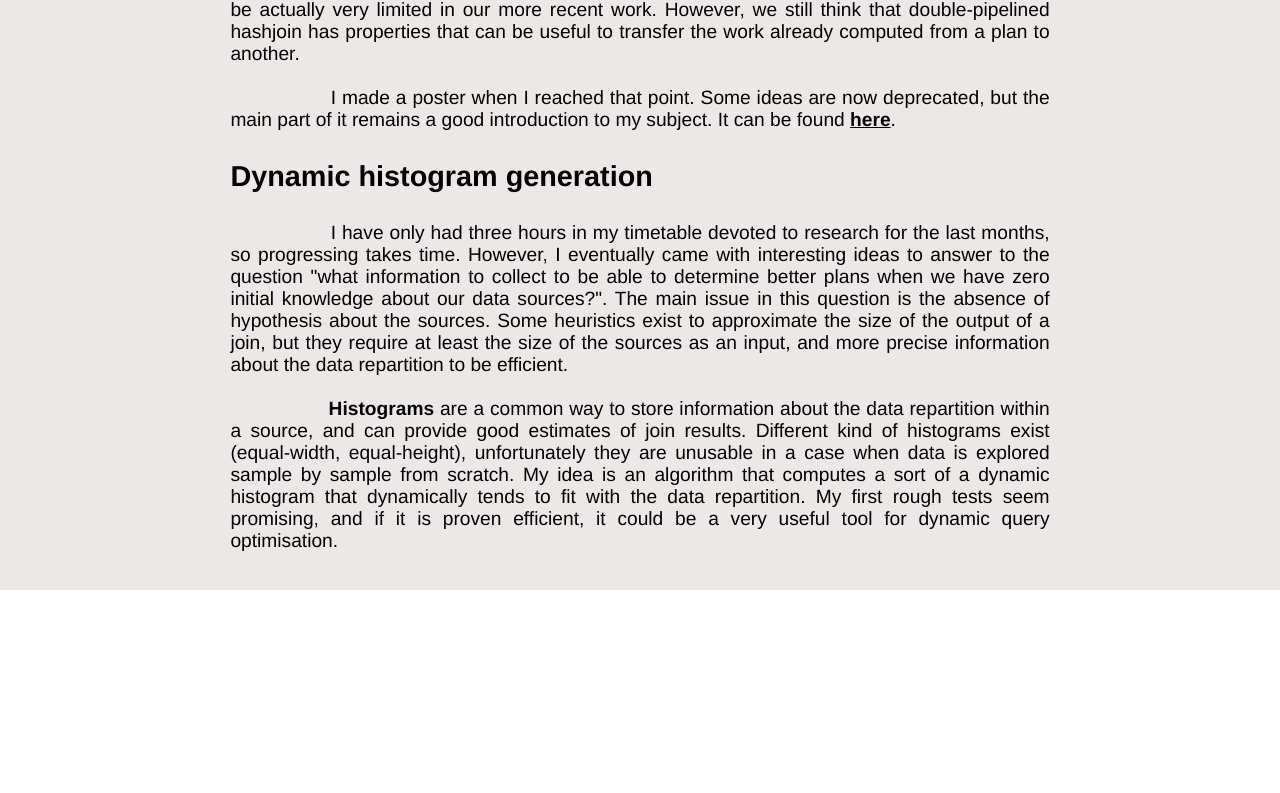
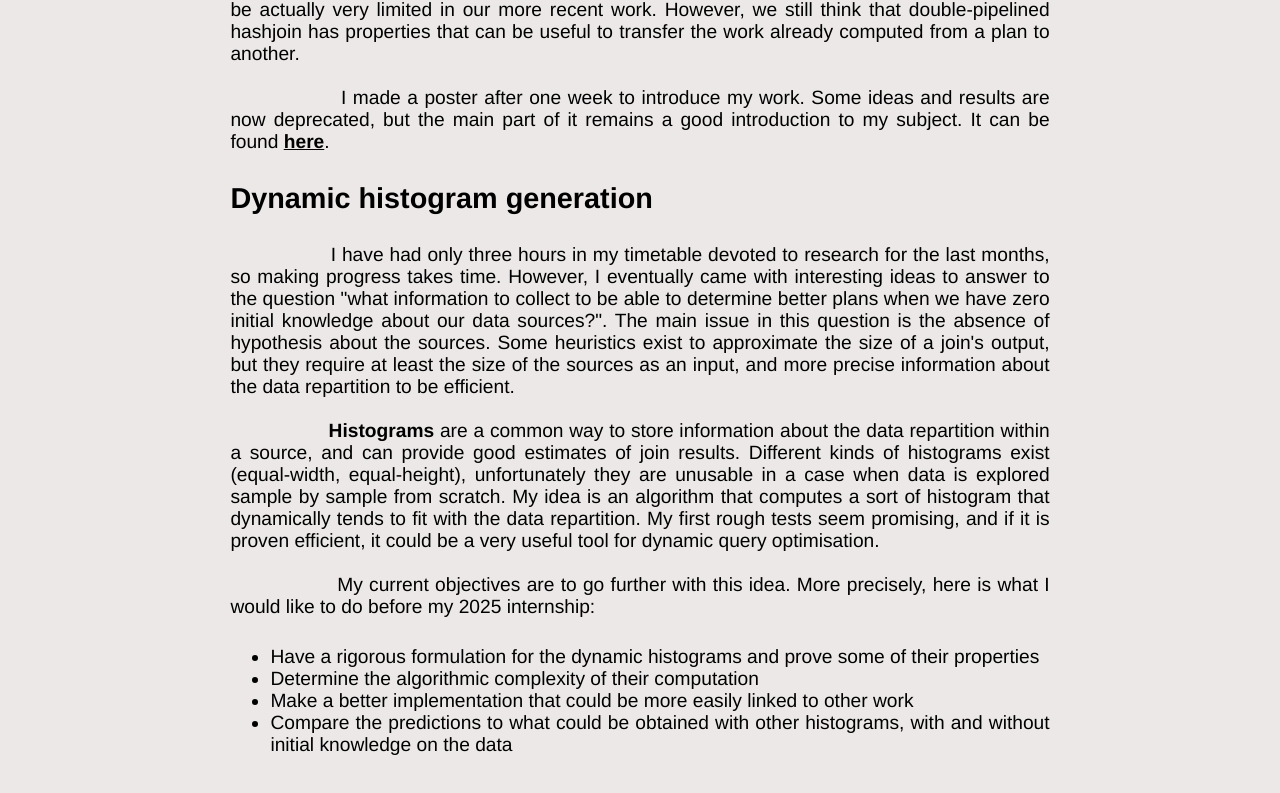
Before and after one commit to maurin-gilles/maurininfo, a plain HTML site: page research.html in a window 1280 px wide. Shown: the part 1988-2781 px from the top of the page. Before the commit the page ends 2578 px from the top, so only its background shows below. Drawn offline with Linux system fonts and the light colour scheme; a script that the page names is missing.

Commit message:
end part about dynamic query optimisation so far

```diff
--- a/research.html
+++ b/research.html
@@ -141,22 +141,30 @@
                 This "step-by-step" approach unfortunately proved to be actually very limited in our more recent work.
                 However, we still think that double-pipelined hashjoin has properties that can be useful to transfer the work already computed from a plan to another.
                 <br><br>&nbsp;&nbsp;&nbsp;&nbsp;&nbsp;&nbsp;&nbsp;&nbsp;&nbsp;&nbsp;&nbsp;&nbsp;&nbsp;&nbsp;&nbsp;&nbsp;
-                I made a poster when I reached that point. Some ideas are now deprecated, but the main part of it remains a good introduction to my subject. It can be found <a href="docs/poster.pdf"><b><u>here</u></b></a>.
+                I made a poster after one week to introduce my work. Some ideas and results are now deprecated, but the main part of it remains a good introduction to my subject. It can be found <a href="docs/poster.pdf"><b><u>here</u></b></a>.
             </p>
 
             <h3>Dynamic histogram generation</h3>
 
             <p>
                 &nbsp;&nbsp;&nbsp;&nbsp;&nbsp;&nbsp;&nbsp;&nbsp;&nbsp;&nbsp;&nbsp;&nbsp;&nbsp;&nbsp;&nbsp;&nbsp;
-                I have only had three hours in my timetable devoted to research for the last months, so progressing takes time.
+                I have had only three hours in my timetable devoted to research for the last months, so making progress takes time.
                 However, I eventually came with interesting ideas to answer to the question "what information to collect to be able to determine better plans when we have zero initial knowledge about our data sources?".
                 The main issue in this question is the absence of hypothesis about the sources.
-                Some heuristics exist to approximate the size of the output of a join, but they require at least the size of the sources as an input, and more precise information about the data repartition to be efficient.
+                Some heuristics exist to approximate the size of a join's output, but they require at least the size of the sources as an input, and more precise information about the data repartition to be efficient.
                 <br><br>&nbsp;&nbsp;&nbsp;&nbsp;&nbsp;&nbsp;&nbsp;&nbsp;&nbsp;&nbsp;&nbsp;&nbsp;&nbsp;&nbsp;&nbsp;&nbsp;
                 <b>Histograms</b> are a common way to store information about the data repartition within a source, and can provide good estimates of join results.
-                Different kind of histograms exist (equal-width, equal-height), unfortunately they are unusable in a case when data is explored sample by sample from scratch.
-                My idea is an algorithm that computes a sort of a dynamic histogram that dynamically tends to fit with the data repartition.
+                Different kinds of histograms exist (equal-width, equal-height), unfortunately they are unusable in a case when data is explored sample by sample from scratch.
+                My idea is an algorithm that computes a sort of histogram that dynamically tends to fit with the data repartition.
                 My first rough tests seem promising, and if it is proven efficient, it could be a very useful tool for dynamic query optimisation.
+                <br><br>&nbsp;&nbsp;&nbsp;&nbsp;&nbsp;&nbsp;&nbsp;&nbsp;&nbsp;&nbsp;&nbsp;&nbsp;&nbsp;&nbsp;&nbsp;&nbsp;
+                My current objectives are to go further with this idea. More precisely, here is what I would like to do before my 2025 internship:
+                <ul>
+                    <li>Have a rigorous formulation for the dynamic histograms and prove some of their properties</li>
+                    <li>Determine the algorithmic complexity of their computation</li>
+                    <li>Make a better implementation that could be more easily linked to other work</li>
+                    <li>Compare the predictions to what could be obtained with other histograms, with and without initial knowledge on the data</li>
+                </ul>
             </p>
 
         </section>
```
